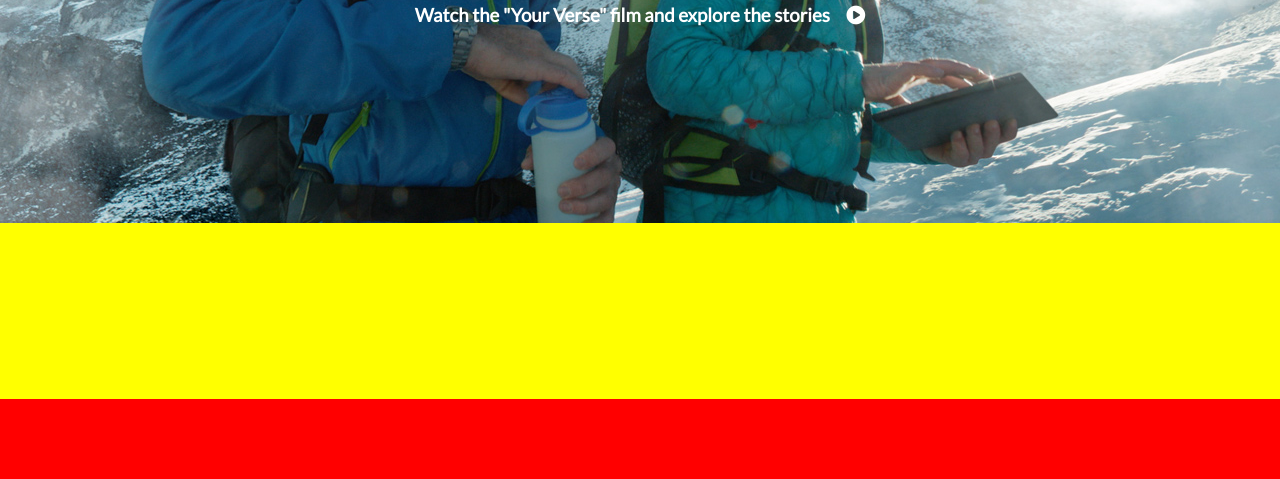
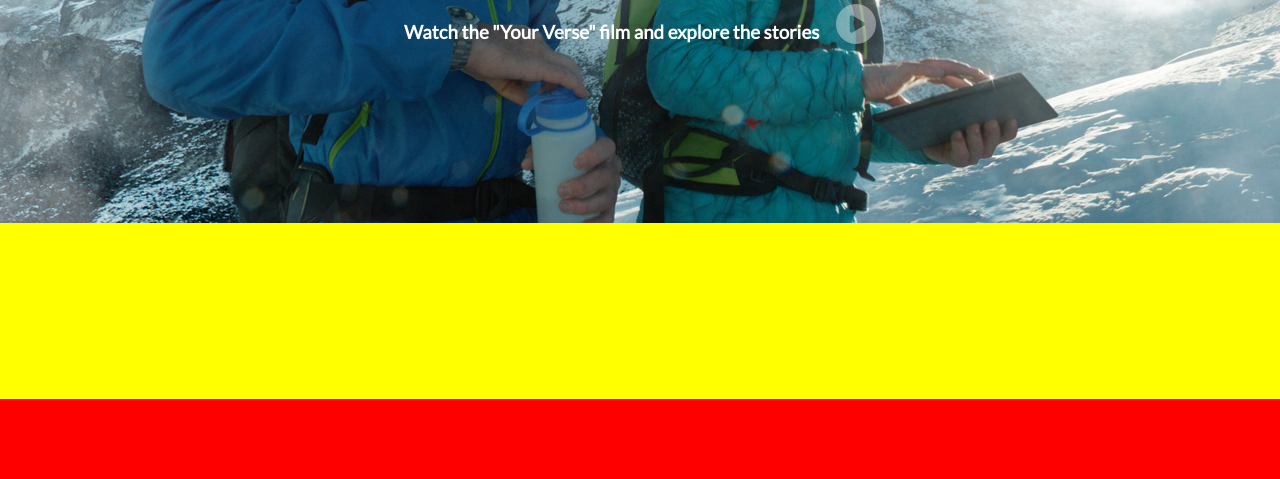
Before and after one commit to oracleot/apple-website-clone, a plain HTML site: page index.html in a window 1280 px wide. Shown: the part 393-872 px from the top of the page. Drawn offline with Linux system fonts and the light colour scheme.

Commit message:
modify the circle color

```diff
--- a/assets/styles.css
+++ b/assets/styles.css
@@ -116,6 +116,11 @@ h3 {
   margin: 20px auto;
 }
 
+.fa.fa-play-circle{
+  font-size: 40px;
+  opacity: 0.4;
+}
+
 .products {
   min-height: 22vh;
   background-color: yellow;
```
